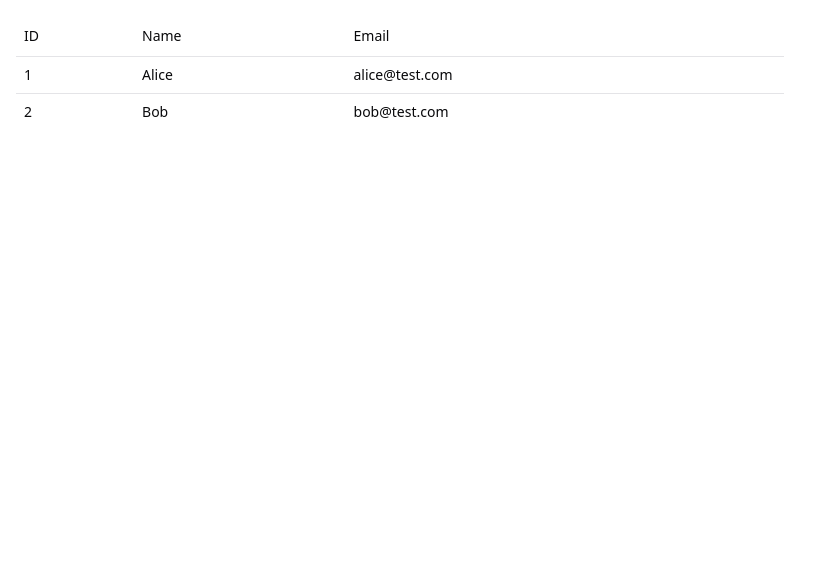
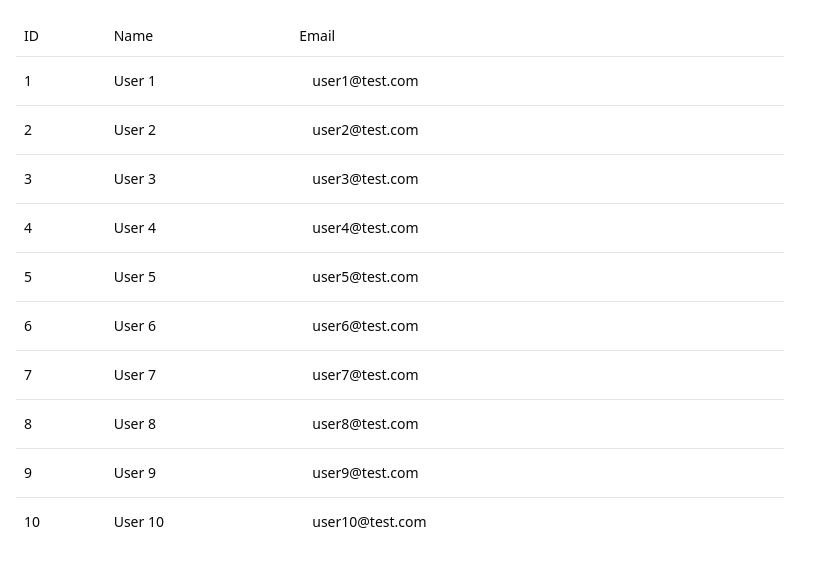
Before and after one commit to dsjoo725/best-practice, a React (Vite) app: page / in a window 1280 px wide. Shown: the top 566 px of the page, without its empty margins (0-831 px from the left). Built offline with nearby package versions, Linux system fonts and the light colour scheme.

Commit message:
feat: input-cell 구현

```diff
--- a/package.json
+++ b/package.json
@@ -10,6 +10,7 @@
     "preview": "vite preview"
   },
   "dependencies": {
+    "@radix-ui/react-label": "^2.1.7",
     "@radix-ui/react-slot": "^1.2.3",
     "@tailwindcss/vite": "^4.1.13",
     "@tanstack/react-form": "^1.19.3",
--- /dev/null
+++ b/src/base-package/data-table/model/table-meta.d.ts
@@ -0,0 +1,10 @@
+import type { Updater } from "@tanstack/react-table";
+import type { useTableRows } from "./use-table-rows";
+
+export type UpdateRows<T> = (updater: Updater<T[]>) => void;
+
+declare module "@tanstack/react-table" {
+  // eslint-disable-next-line @typescript-eslint/no-empty-object-type
+  interface TableMeta<TData extends RowData>
+    extends Omit<ReturnType<typeof useTableRows<TData>>, "rows"> {}
+}
--- /dev/null
+++ b/src/base-package/data-table/model/use-table-rows.ts
@@ -0,0 +1,29 @@
+import { useControllableState } from "@/base/model/use-controllable-state";
+import { useCallback } from "react";
+
+type Props<TData> = {
+  rowsProps?: TData[];
+  defaultRows?: TData[];
+  onRowsChange?: (updater: TData[] | ((prev: TData[]) => TData[])) => void;
+};
+export const useTableRows = <TData>({ rowsProps, defaultRows, onRowsChange }: Props<TData>) => {
+  const [rows, setRows] = useControllableState<TData[]>({
+    prop: rowsProps,
+    defaultProp: defaultRows ?? [],
+    onChange: onRowsChange,
+  });
+
+  const updateCell = useCallback(
+    (rowIndex: number, columnKey: keyof TData, value: TData[keyof TData]) => {
+      setRows((prev) => {
+        if (rowIndex < 0 || rowIndex >= prev.length) return prev;
+        const next = prev.slice();
+        next[rowIndex] = { ...prev[rowIndex], [columnKey]: value };
+        return next;
+      });
+    },
+    [setRows]
+  );
+
+  return { rows, updateCell };
+};
--- a/src/base-package/data-table/ui/data-table.tsx
+++ b/src/base-package/data-table/ui/data-table.tsx
@@ -1,46 +1,39 @@
-import { useCallback, useEffect, useMemo, useState } from "react";
-import type { TableProps } from "../model/data-table.type";
-import { flexRender, getCoreRowModel, useReactTable } from "@tanstack/react-table";
+import {
+  flexRender,
+  getCoreRowModel,
+  getPaginationRowModel,
+  useReactTable,
+  type ColumnDef,
+} from "@tanstack/react-table";
 import { Table, TableBody, TableCell, TableHead, TableHeader, TableRow } from "@/base";
+import { useTableRows } from "../model/use-table-rows";
+
+type DataTableProps<TData, TValue> = {
+  rows?: TData[];
+  defaultRows?: TData[];
+  columns: ColumnDef<TData, TValue>[];
+  onRowsChange?: (updater: TData[] | ((prev: TData[]) => TData[])) => void;
+};
 
 export const DataTable = <TData extends Record<string, unknown>, TValue>({
-  rows,
+  rows: rowsProps,
+  defaultRows,
   columns,
   onRowsChange,
-  getRowId,
-}: TableProps<TData, TValue>) => {
-  const isControlled = Boolean(onRowsChange);
-  const [uncontrolledRows, setUncontrolledRows] = useState<TData[]>(() => rows);
-
-  useEffect(() => {
-    if (!isControlled) {
-      setUncontrolledRows(rows);
-    }
-  }, [rows, isControlled]);
-
-  const currentRows = isControlled ? rows : uncontrolledRows;
-
-  const updateRows = useCallback(
-    (updater: TData[] | ((prev: TData[]) => TData[])) => {
-      if (isControlled) {
-        onRowsChange?.(updater);
-      } else {
-        setUncontrolledRows(updater);
-      }
-    },
-    [isControlled, onRowsChange]
-  );
-
-  const memoColumns = useMemo(() => columns, [columns]);
-  const memoData = useMemo(() => currentRows, [currentRows]);
+}: DataTableProps<TData, TValue>) => {
+  const { rows, ...updater } = useTableRows<TData>({
+    rowsProps,
+    defaultRows,
+    onRowsChange,
+  });
 
   const table = useReactTable({
-    data: memoData,
-    columns: memoColumns,
+    data: rows,
+    columns: columns,
     getCoreRowModel: getCoreRowModel(),
-    getRowId,
+    getPaginationRowModel: getPaginationRowModel(),
     meta: {
-      updateRows,
+      ...updater,
     },
   });
 
--- /dev/null
+++ b/src/base-package/data-table/ui/input-cell.tsx
@@ -0,0 +1,61 @@
+import { Input } from "@/base/ui/input";
+import { Label } from "@radix-ui/react-label";
+import type { CellContext } from "@tanstack/react-table";
+import { useEffect, useState } from "react";
+
+export const InputCell = <TData, TValue>(ctx: CellContext<TData, TValue>) => {
+  const { table, row, column, getValue } = ctx;
+
+  const label = typeof column.columnDef.header === "string" ? column.columnDef.header : column.id;
+  const inputId = `${row.id}-${label}`;
+  const externalValue = String(getValue() ?? "");
+
+  const [value, setValue] = useState(externalValue);
+
+  useEffect(() => {
+    setValue(externalValue);
+  }, [externalValue]);
+
+  const updateCell = (next: string) => {
+    if (next !== externalValue) {
+      table.options.meta?.updateCell?.(
+        row.index,
+        column.id as keyof TData,
+        next as TData[keyof TData]
+      );
+    }
+  };
+
+  const handleBlur = (e: React.FocusEvent<HTMLInputElement>) => {
+    updateCell(e.currentTarget.value);
+  };
+
+  const handleKeyDown = (e: React.KeyboardEvent<HTMLInputElement>) => {
+    if (e.key === "Enter") {
+      e.currentTarget.blur();
+    } else if (e.key === "Escape") {
+      e.currentTarget.value = externalValue;
+      e.currentTarget.blur();
+    }
+  };
+
+  return (
+    <form
+      onSubmit={(e) => {
+        e.preventDefault();
+      }}
+    >
+      <Label htmlFor={inputId} className="sr-only">
+        {label}
+      </Label>
+      <Input
+        className="hover:bg-input/30 focus-visible:bg-background dark:hover:bg-input/30 dark:focus-visible:bg-input/30 h-8 w-40 border-transparent bg-transparent  shadow-none focus-visible:border dark:bg-transparent"
+        id={inputId}
+        value={value}
+        onChange={(e) => setValue(e.currentTarget.value)}
+        onBlur={handleBlur}
+        onKeyDown={handleKeyDown}
+      />
+    </form>
+  );
+};
--- a/src/base/index.ts
+++ b/src/base/index.ts
@@ -1,2 +1,6 @@
 export * from "./ui/button";
 export * from "./ui/table";
+export * from "./ui/input";
+export * from "./ui/label";
+
+export * from "./model/use-controllable-state";
--- /dev/null
+++ b/src/base/model/use-controllable-state.ts
@@ -0,0 +1,70 @@
+import { useCallback, useEffect, useInsertionEffect, useRef, useState } from "react";
+
+type ChangeHandler<T> = (state: T) => void;
+type SetStateFn<T> = React.Dispatch<React.SetStateAction<T>>;
+
+interface UseControllableStateParams<T> {
+  prop?: T;
+  defaultProp: T;
+  onChange?: ChangeHandler<T>;
+}
+
+export const useControllableState = <T>({
+  prop,
+  defaultProp,
+  onChange = () => {},
+}: UseControllableStateParams<T>): [T, SetStateFn<T>] => {
+  const [uncontrolledProp, setUncontrolledProp, onChangeRef] = useUncontrolledState({
+    defaultProp,
+    onChange,
+  });
+
+  const isControlled = prop !== undefined;
+  const value = isControlled ? prop : uncontrolledProp;
+
+  const setValue = useCallback<SetStateFn<T>>(
+    (nextValue) => {
+      if (isControlled) {
+        const value = isFunction(nextValue) ? nextValue(prop) : nextValue;
+        if (value !== prop) {
+          onChangeRef.current?.(value);
+        }
+      } else {
+        setUncontrolledProp(nextValue);
+      }
+    },
+    [isControlled, prop, setUncontrolledProp, onChangeRef]
+  );
+
+  return [value, setValue];
+};
+
+const useUncontrolledState = <T>({
+  defaultProp,
+  onChange,
+}: Omit<UseControllableStateParams<T>, "prop">): [
+  value: T,
+  setValue: React.Dispatch<React.SetStateAction<T>>,
+  onChangeRef: React.RefObject<ChangeHandler<T> | undefined>
+] => {
+  const [value, setValue] = useState(defaultProp);
+  const prevValueRef = useRef(value);
+
+  const onChangeRef = useRef(onChange);
+  useInsertionEffect(() => {
+    onChangeRef.current = onChange;
+  }, [onChange]);
+
+  useEffect(() => {
+    if (prevValueRef.current !== value) {
+      onChangeRef.current?.(value);
+      prevValueRef.current = value;
+    }
+  }, [value, prevValueRef]);
+
+  return [value, setValue, onChangeRef];
+};
+
+function isFunction(value: unknown) {
+  return typeof value === "function";
+}
--- /dev/null
+++ b/src/base/ui/input.tsx
@@ -0,0 +1,21 @@
+import * as React from "react"
+
+import { cn } from "@/base/lib/utils"
+
+function Input({ className, type, ...props }: React.ComponentProps<"input">) {
+  return (
+    <input
+      type={type}
+      data-slot="input"
+      className={cn(
+        "file:text-foreground placeholder:text-muted-foreground selection:bg-primary selection:text-primary-foreground dark:bg-input/30 border-input flex h-9 w-full min-w-0 rounded-md border bg-transparent px-3 py-1 text-base shadow-xs transition-[color,box-shadow] outline-none file:inline-flex file:h-7 file:border-0 file:bg-transparent file:text-sm file:font-medium disabled:pointer-events-none disabled:cursor-not-allowed disabled:opacity-50 md:text-sm",
+        "focus-visible:border-ring focus-visible:ring-ring/50 focus-visible:ring-[3px]",
+        "aria-invalid:ring-destructive/20 dark:aria-invalid:ring-destructive/40 aria-invalid:border-destructive",
+        className
+      )}
+      {...props}
+    />
+  )
+}
+
+export { Input }
--- /dev/null
+++ b/src/base/ui/label.tsx
@@ -0,0 +1,22 @@
+import * as React from "react"
+import * as LabelPrimitive from "@radix-ui/react-label"
+
+import { cn } from "@/base/lib/utils"
+
+function Label({
+  className,
+  ...props
+}: React.ComponentProps<typeof LabelPrimitive.Root>) {
+  return (
+    <LabelPrimitive.Root
+      data-slot="label"
+      className={cn(
+        "flex items-center gap-2 text-sm leading-none font-medium select-none group-data-[disabled=true]:pointer-events-none group-data-[disabled=true]:opacity-50 peer-disabled:cursor-not-allowed peer-disabled:opacity-50",
+        className
+      )}
+      {...props}
+    />
+  )
+}
+
+export { Label }
--- a/src/page/main/ui/main-page.tsx
+++ b/src/page/main/ui/main-page.tsx
@@ -1,6 +1,7 @@
 import { DataTable } from "@/base-package";
+import { InputCell } from "@/base-package/data-table/ui/input-cell";
 import type { ColumnDef } from "@tanstack/react-table";
-import { useState } from "react";
+import { useEffect, useState } from "react";
 
 type User = {
   id: number;
@@ -22,15 +23,27 @@ const columns: ColumnDef<User>[] = [
   {
     accessorKey: "email",
     header: "Email",
-    cell: (info) => info.getValue(),
+    cell: (props) => <InputCell {...props} />,
   },
 ];
 
 export const MainPage = () => {
-  const [rows, setRows] = useState<User[]>([
-    { id: 1, name: "Alice", email: "alice@test.com" },
-    { id: 2, name: "Bob", email: "bob@test.com" },
-  ]);
+  const [rows, setRows] = useState<User[]>([]);
+
+  console.log(rows);
+
+  useEffect(() => {
+    const timer = setTimeout(() => {
+      const next: User[] = Array.from({ length: 100 }, (_, i) => ({
+        id: i + 1,
+        name: `User ${i + 1}`,
+        email: `user${i + 1}@test.com`,
+      }));
+      setRows(next);
+    }, 1000);
+
+    return () => clearTimeout(timer);
+  }, []);
 
   return (
     <div className="w-200 p-4">
```
Also changed, not shown: src/base-package/data-table/model/data-table.type.ts (deleted, +0 -8 lines), 1 other file (tests, documents, lock files or other folders).
